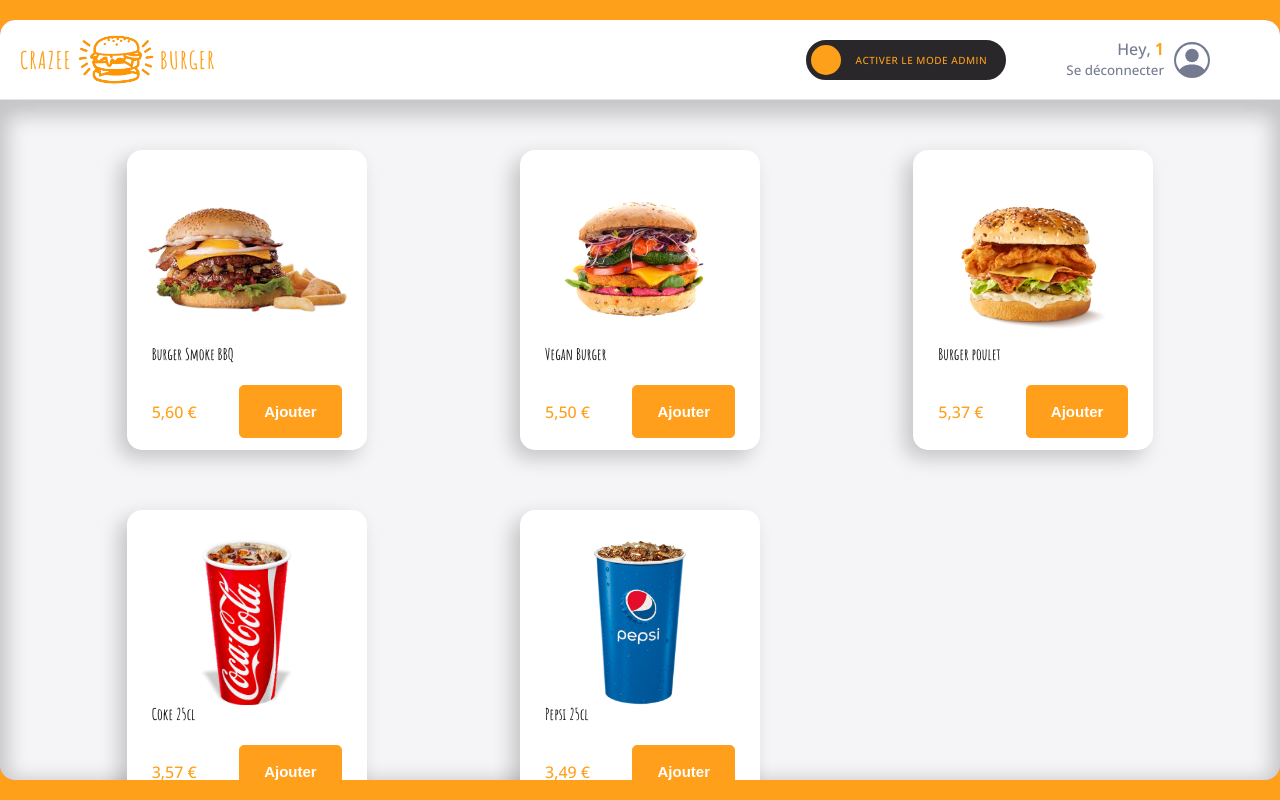
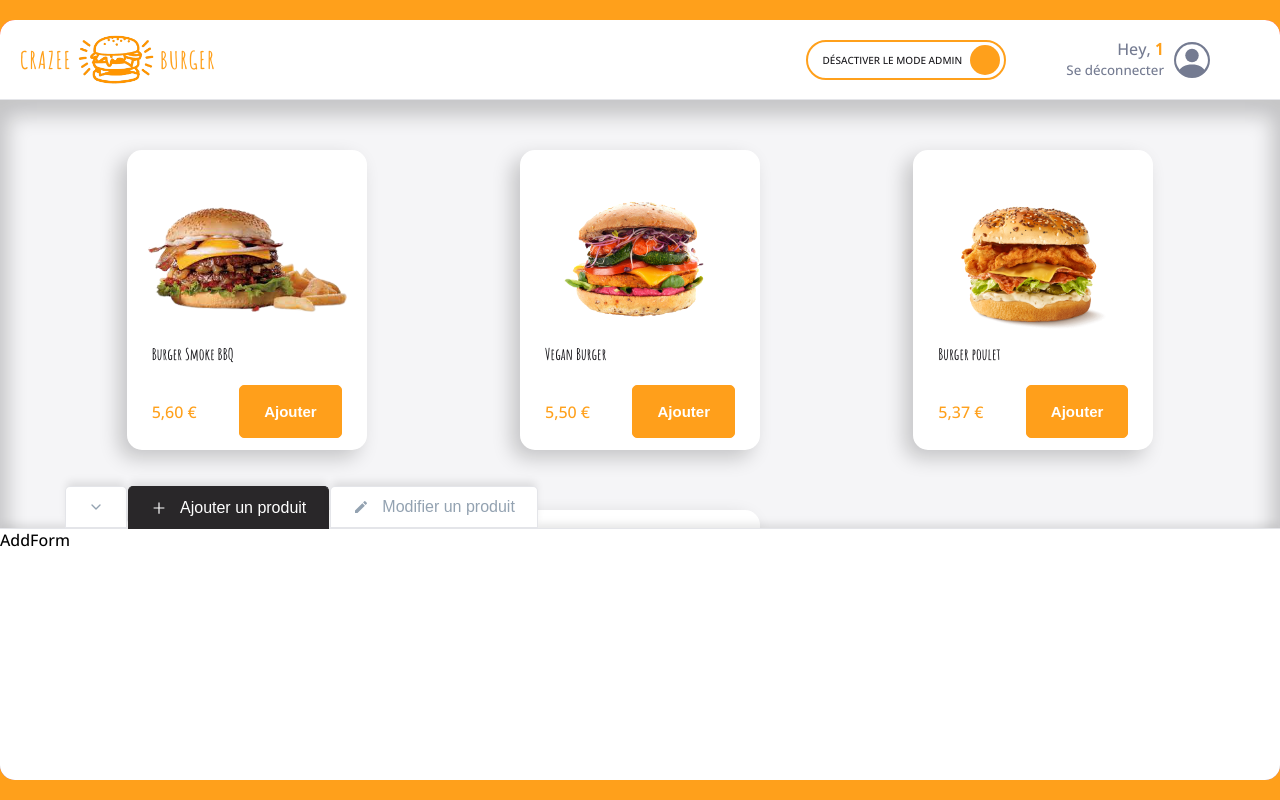
Before and after one commit to Ekkylibre/crazee-burger, a React (Vite) app: page /order/1 in a window 1280 px wide. Built offline with nearby package versions, Linux system fonts and the light colour scheme.

Commit message:
🚧 F08: ADMIN > Panel > Add AddForm & EditForm

```diff
--- a/src/components/Admin/AdminPanel.jsx
+++ b/src/components/Admin/AdminPanel.jsx
@@ -10,7 +10,7 @@
   const tabs = tabsConfig
   const tabSelected = getTabSelected(tabs, currentTabSelected)
 
-  return <AdminPanelStyled>{tabSelected.label}</AdminPanelStyled>
+  return <AdminPanelStyled>{tabSelected.Content}</AdminPanelStyled>
 }
 
 const AdminPanelStyled = styled.div`
--- /dev/null
+++ b/src/components/Admin/AdminPanel/AddForm.jsx
@@ -0,0 +1,5 @@
+export default function AddForm() {
+  return (
+    <div>AddForm</div>
+  )
+}
--- /dev/null
+++ b/src/components/Admin/AdminPanel/EditForm.jsx
@@ -0,0 +1,5 @@
+export default function EditForm() {
+  return (
+    <div>EditForm</div>
+  )
+}
--- a/src/components/Admin/tabsConfig.jsx
+++ b/src/components/Admin/tabsConfig.jsx
@@ -1,16 +1,20 @@
 import { AiOutlinePlus } from "react-icons/ai"
 import { MdModeEditOutline } from "react-icons/md"
+import EditForm from "./AdminPanel/EditForm"
+import AddForm from "./AdminPanel/AddForm"
 
 export const tabsConfig = [
   {
     index: "add",
     label: "Ajouter un produit",
     Icon: <AiOutlinePlus />,
+    Content: <AddForm />,
   },
   {
     index: "edit",
     label: "Modifier un produit",
     Icon: <MdModeEditOutline />,
+    Content: <EditForm />,
   },
 ]
 
--- a/src/components/pages/order/OrderPages.jsx
+++ b/src/components/pages/order/OrderPages.jsx
@@ -9,7 +9,7 @@
 export default function OrderPage() {
   // state
   const { username } = useParams()
-  const [isModeAdmin, setIsModeAdmin] = useState(false)
+  const [isModeAdmin, setIsModeAdmin] = useState(true)
   const [isCollapsed, setIsCollapsed] = useState(false)
   const [currentTabSelected, setCurrentTabSelected] = useState("add")
 
```
